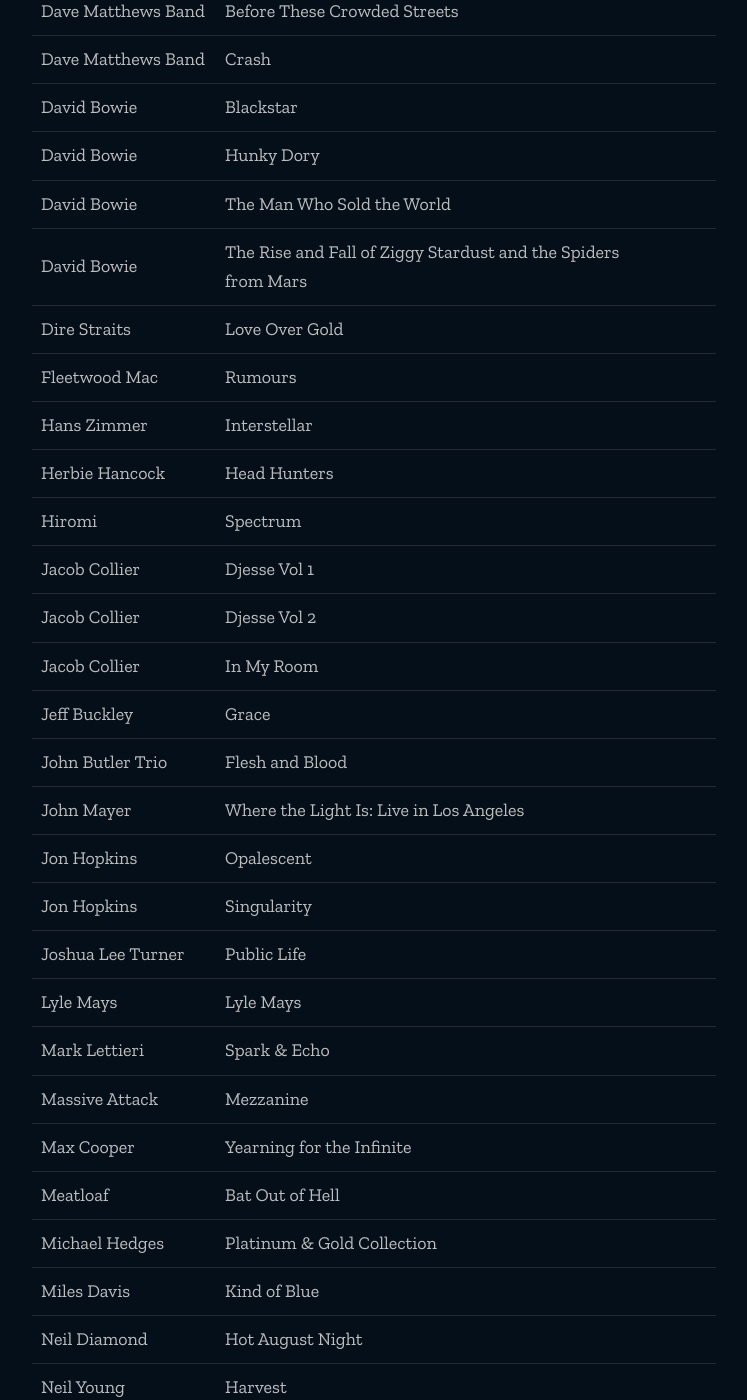
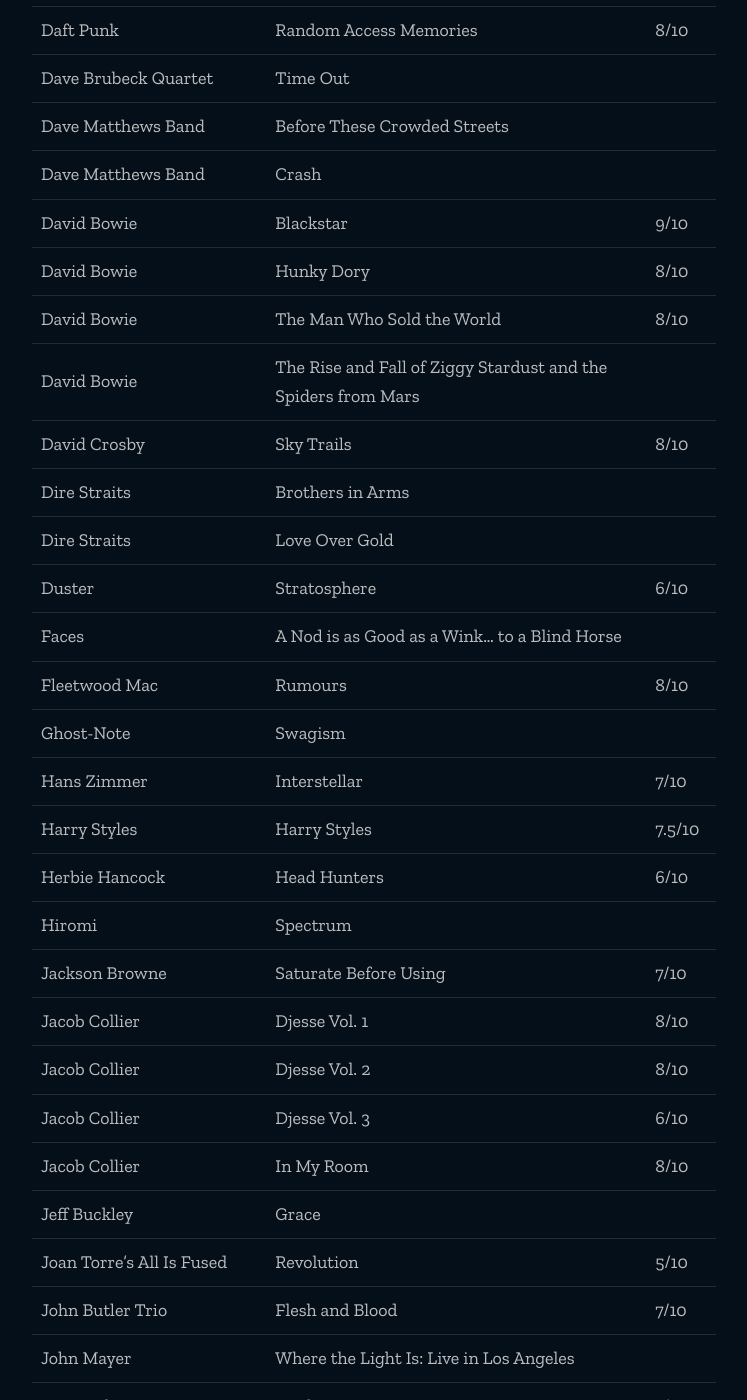
Before and after one commit to 1vasari/nathan-mccallum.com, a Jekyll site: the page built from _posts/2020-04-06-albums.md, in a window 1280 px wide and 1400 px high, scrolled down 1449 px. Shown: the whole window, without its empty margins (266-1013 px from the left). Built offline with Jekyll 4.4.1, drawn with Linux system fonts in a browser that asks for light colours; some of the changed text lies outside the part shown.

Commit message:
I rate that

```diff
--- a/_posts/2020-04-06-albums.md
+++ b/_posts/2020-04-06-albums.md
@@ -8,94 +8,121 @@
 date: 2020-04-06
 ---
 
-| Artist | Album | Rating |
+| Artist | Title | Rating |
 | ------ | ----- | ------ |
 | Aberdeen | Downpour |
-| Adele | 21 |
+| Adele | 21 | 7/10 |
+| Alan Parsons Project | Eye in the Sky |
+| Alan Parsons Project | I Robot |
 | Alice in Chains | Unplugged |
-| Ben Folds Five | Whatever and Ever Amen |
-| Big Wreck | In Loving Memory Of |
-| Bill Laurance | Cables |
-| Bill Laurance | Swift |
+| Ben Folds Five | Whatever and Ever Amen | 7/10 |
+| Between the Buried And Me | Coma Ecliptic | 9/10 |
+| Big Wreck | In Loving Memory Of | 8/10 |
+| Bill Laurance | Cables | 7/10 |
+| Bill Laurance | Swift | 8/10 |
 | Billy Joel | Storm Front |
-| Bob Reynolds | Guitar Band |
+| Bob Reynolds | Guitar Band | 8/10 |
 | Bob Reynolds | Runway |
 | Bon Iver | Bon Iver |
 | Bon Iver, For Emma | Forever Ago |
-| Brian Eno | Apollo |
-| Cat Stevans | Tea for the Tillerman |
-| Chad LB & Sonic Magic | Chad LB & Sonic Magic |
-| Coldplay | Everyday Life |
-| Coldplay | Parachutes |
+| Brian Eno | Apollo | 7/10 |
+| Captain Beefheart & His Magic Band | Clear Spot | 7/10 |
+| Cat Stevans | Tea for the Tillerman | 7/10 |
+| Chad LB & Sonic Magic | Chad LB & Sonic Magic | 8/10 |
+| Coldplay | Everyday Life | 7.5/10 |
+| Coldplay | Parachutes | 8.5/10 |
 | Crowded House | Platinum |
 | CSNY | Deja Vu |
-| Daft Punk | Random Access Memories |
-| Daft Punk | Rankdom Access Memories |
+| Daft Punk | Random Access Memories | 8/10 |
 | Dave Brubeck Quartet | Time Out |
 | Dave Matthews Band | Before These Crowded Streets |
 | Dave Matthews Band | Crash |
-| David Bowie | Blackstar |
-| David Bowie | Hunky Dory |
-| David Bowie | The Man Who Sold the World |
+| David Bowie | Blackstar | 9/10 |
+| David Bowie | Hunky Dory | 8/10 |
+| David Bowie | The Man Who Sold the World | 8/10 |
 | David Bowie | The Rise and Fall of Ziggy Stardust and the Spiders from Mars |
+| David Crosby | Sky Trails | 8/10 |
+| Dire Straits | Brothers in Arms |
 | Dire Straits | Love Over Gold |
-| Fleetwood Mac | Rumours |
-| Hans Zimmer | Interstellar |
-| Herbie Hancock | Head Hunters |
+| Duster | Stratosphere | 6/10 |
+| Faces | A Nod is as Good as a Wink... to a Blind Horse |
+| Fleetwood Mac | Rumours | 8/10 |
+| Ghost-Note | Swagism |
+| Hans Zimmer | Interstellar | 7/10 |
+| Harry Styles | Harry Styles | 7.5/10 |
+| Herbie Hancock | Head Hunters | 6/10 |
 | Hiromi | Spectrum |
-| Jacob Collier | Djesse Vol 1 |
-| Jacob Collier | Djesse Vol 2 |
-| Jacob Collier | In My Room |
+| Jackson Browne | Saturate Before Using | 7/10 |
+| Jacob Collier | Djesse Vol. 1 | 8/10 |
+| Jacob Collier | Djesse Vol. 2 | 8/10 |
+| Jacob Collier | Djesse Vol. 3 | 6/10 |
+| Jacob Collier | In My Room | 8/10 |
 | Jeff Buckley | Grace |
-| John Butler Trio | Flesh and Blood |
+| Joan Torre's All Is Fused | Revolution | 5/10 |
+| John Butler Trio | Flesh and Blood | 7/10 |
 | John Mayer | Where the Light Is: Live in Los Angeles |
-| Jon Hopkins | Opalescent |
-| Jon Hopkins | Singularity |
+| Jon Hopkins | Opalescent | 7/10 |
+| Jon Hopkins | Singularity | 8/10 |
 | Joshua Lee Turner | Public Life |
+| KIORE | Every Moment Under the Sun | 7/10 |
+| Led Zeppelin | IV |
 | Lyle Mays | Lyle Mays |
-| Mark Lettieri | Spark & Echo |
-| Massive Attack | Mezzanine |
-| Max Cooper | Yearning for the Infinite |
+| Mark Lettieri | Spark & Echo | 8.5/10
+| Massive Attack | Mezzanine | 6/10 |
+| Max Cooper | Yearning for the Infinite | 8/10 |
 | Meatloaf | Bat Out of Hell |
-| Michael Hedges | Platinum & Gold Collection |
-| Miles Davis | Kind of Blue |
-| Neil Diamond | Hot August Night |
-| Neil Young | Harvest |
-| Nonberk | Nonberk |
-| Of Monsters and Men | My Head is an Animal |
-| Pat Metheny Group | The Way Up |
+| Michael Hedges | Platinum & Gold Collection | 9/10 |
+| Miles Davis | Kind of Blue | 8/10 |
+| Ms. Lauryn Hill | The Miseducation of Layrun Hill | 8/10 |
+| Neil Diamond | Hot August Night | 7/10 |
+| Neil Young | [Le Noise](/albums/le-noise) | 6/10 |
+| Neil Young | Harvest | 7/10 |
+| Nonberk | Nonberk | 8/10 |
+| Of Monsters and Men | My Head is an Animal | 7/10 |
 | Pat Metheny | Bright Size Life |
 | Pat Metheny | From This Place |
-| Pat Metheny/Lyle Mays | As Falls Wichita, So Falls Wichita Falls |
-| Paul Simon | Graceland |
+| Pat Metheny Group | The Way Up | 10/10 |
+| Pat Metheny & Lyle Mays | As Falls Wichita, So Falls Wichita Falls | 8/10 |
+| Paul Simon | Graceland | 8/10 |
 | Phil Collins | Hits |
 | Pink Floyd | Dark Side of the Moon |
+| Pink Floyd | The Wall | 8/10 |
 | Pink Floyd | Wish You Were Here |
-| Plini | Handmade Cities |
-| Prince | Purple Rain |
-| Punch Brothers | The Phosphorescent Blues |
-| Queen | A Night at the Opera |
+| Plini | Handmade Cities | 8/10 |
+| Plini | Impulse Voices | 7/10 |
+| Prince | Purple Rain | 8/10 |
+| Punch Brothers | The Phosphorescent Blues | 7/10 |
+| Queen | A Night at the Opera | 8/10 |
 | R.E.M. | Automatic for the People |
-| Radiohead | OK Computer |
+| Radiohead | OK Computer | 9/10 |
+| Radiohead | The Bends |
+| Sade | Love Deluxe | 7/10 |
+| Saki Kaskas | Theodosius | 7/10 |
+| Shaun Martin | 7Summers | 7/10 |
 | Simon & Garfunkel | Bridge Over Troubled Water |
-| Sir & Lydia | This Mystery |
-| Snarky Puppy | groundUP |
-| Snarky Puppy | Immigrance |
-| Snarky Puppy | Live at the Royal Albert Hall |
-| Snarky Puppy | We Like it Here |
+| Sir & Lydia | This Mystery | 7/10 |
+| Snarky Puppy | groundUP | 8/10 |
+| Snarky Puppy | Immigrance | 8/10 |
+| Snarky Puppy | Live at the Royal Albert Hall | 8/10 |
+| Snarky Puppy | Tell Your Friends (Remixed & Remastered) | 8/10 |
+| Snarky Puppy | We Like it Here | 9/10 |
+| Staples | Another Melodramatic Mess | 7/10 |
 | Stars Of The Lid | And Their Refinement of the Decline |
-| Steely Dan | Aja |
+| Steely Dan | Aja | 9/10 |
 | Steely Dan | Can't Buy a Thrill |
 | Steely Dan | Gaucho |
 | Steely Dan | Pretzel Logic |
 | Steve Reich | Different Trains |
 | Steve Reich | Music for 18 Musicians |
-| Stevie Wonder | Songs in the Key of Life |
+| Stevie Wonder | Songs in the Key of Life | 8/10 |
 | Sungazer | Sungazer, Vol. 1 |
 | Sungazer | Sungazer, Vol. 2 |
+| Taulk | Collisions | 7/10 |
 | The Beach Boys | Pet Sounds |
-| The Doors | L.A. Woman |
-| The Doors | The Doors |
-| Thirsty Merc | Acoustic Anniversary Album |
-| Tigran Hamasyan | The Call Within |
+| The Beatles | The Beatles |
+| The Doors | L.A. Woman | 7/10 |
+| The Doors | The Doors | 7/10 |
+| Thirsty Merc | Acoustic Anniversary Album | 7/10 |
+| Tigran Hamasyan | The Call Within | 8/10 |
 | Tool | Fear Inoculum |
+| White Ward | Love Exchange Failure | 8/10 |
```
